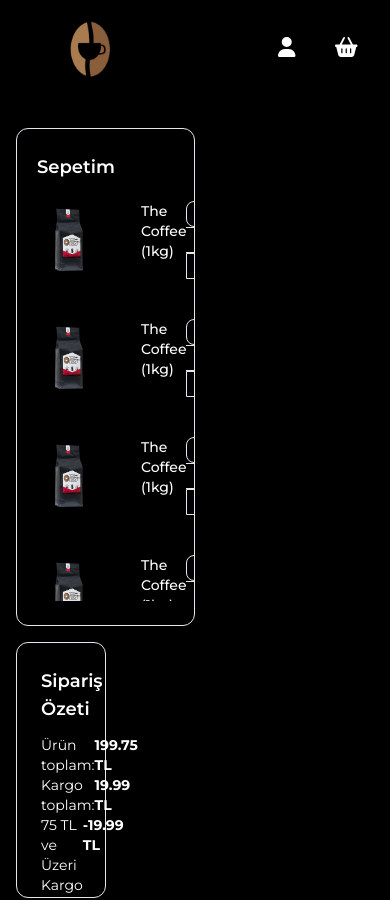
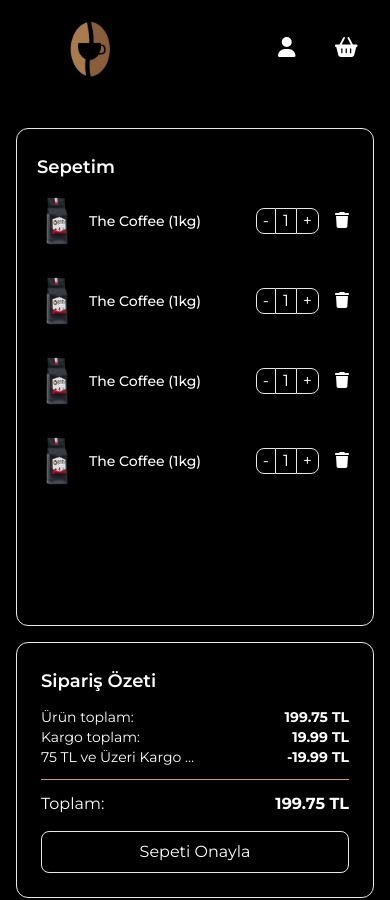
Before and after one commit to frknsprnl/coffee-shop, a React (Vite) app: page /basket in a window 390 px wide. Shown: the top 900 px of the page. Built offline with nearby package versions, Linux system fonts and the light colour scheme.

Commit message:
Fix: Basket Responsive

```diff
--- a/src/pages/Basket/index.jsx
+++ b/src/pages/Basket/index.jsx
@@ -9,24 +9,24 @@ function Basket() {
     <div>
       <Header />
       <div className="flex flex-col md:flex-row py-8 px-4 md:px-12 gap-4 justify-center">
-        <div className="border-[1.6px] py-6 rounded-xl w-1/2 text-white">
+        <div className="border-[1.6px] py-6 rounded-xl w-full md:w-1/2 text-white">
           <h1 className="text-lg md:text-xl font-semibold px-5">Sepetim</h1>
           <div className=" h-[420px] overflow-y-auto">
-            <div className="flex justify-between items-center p-5">
-              <img src={productImage} alt="" width={64} />
-              <div className="flex flex-1 text-white px-10 justify-between">
+            <div className="flex justify-between items-center p-4 md:p-5">
+              <img src={productImage} alt="" className="w-12 md:w-16" />
+              <div className="flex flex-1 text-white px-2 md:px-2 lg:px-10 justify-between items-center">
                 <span className="text-sm font-medium">The Coffee (1kg)</span>
-                <div className=" rounded-lg">
-                  <button className="px-2 border-[1.6px] rounded-tl-lg rounded-bl-lg hover:border-[#cda154] hover:text-[#cda154] duration-500">
+                <div className="whitespace-nowrap rounded-lg">
+                  <button className="px-1.5 md:px-2 border-[1.6px] rounded-tl-lg rounded-bl-lg hover:border-[#cda154] hover:text-[#cda154] duration-500">
                     -
                   </button>
                   <input
                     type="text"
-                    className="w-8 bg-transparent text-center outline-none border-t-[1px] border-b-[1px]"
+                    className="w-5 md:w-8 bg-transparent text-center outline-none border-t-[1px] border-b-[1px]"
                     value={1}
                     pattern="[0-9]*"
                   />
-                  <button className="px-2 border-[1.6px] rounded-tr-lg rounded-br-lg hover:border-[#cda154] hover:text-[#cda154] duration-500">
+                  <button className="px-1.5 md:px-2 border-[1.6px] rounded-tr-lg rounded-br-lg hover:border-[#cda154] hover:text-[#cda154] duration-500">
                     +
                   </button>
                 </div>
@@ -38,21 +38,21 @@ function Basket() {
                 />
               </button>
             </div>
-            <div className="flex justify-between items-center p-5">
-              <img src={productImage} alt="" width={64} />
-              <div className="flex flex-1 text-white px-10 justify-between">
+            <div className="flex justify-between items-center p-4 md:p-5">
+              <img src={productImage} alt="" className="w-12 md:w-16" />
+              <div className="flex flex-1 text-white px-2 md:px-2 lg:px-10 justify-between items-center">
                 <span className="text-sm font-medium">The Coffee (1kg)</span>
-                <div className=" rounded-lg">
-                  <button className="px-2 border-[1.6px] rounded-tl-lg rounded-bl-lg hover:border-[#cda154] hover:text-[#cda154] duration-500">
+                <div className="whitespace-nowrap rounded-lg">
+                  <button className="px-1.5 md:px-2 border-[1.6px] rounded-tl-lg rounded-bl-lg hover:border-[#cda154] hover:text-[#cda154] duration-500">
                     -
                   </button>
                   <input
                     type="text"
-                    className="w-8 bg-transparent text-center outline-none border-t-[1px] border-b-[1px]"
+                    className="w-5 md:w-8 bg-transparent text-center outline-none border-t-[1px] border-b-[1px]"
                     value={1}
                     pattern="[0-9]*"
                   />
-                  <button className="px-2 border-[1.6px] rounded-tr-lg rounded-br-lg hover:border-[#cda154] hover:text-[#cda154] duration-500">
+                  <button className="px-1.5 md:px-2 border-[1.6px] rounded-tr-lg rounded-br-lg hover:border-[#cda154] hover:text-[#cda154] duration-500">
                     +
                   </button>
                 </div>
@@ -64,21 +64,21 @@ function Basket() {
                 />
               </button>
             </div>
-            <div className="flex justify-between items-center p-5">
-              <img src={productImage} alt="" width={64} />
-              <div className="flex flex-1 text-white px-10 justify-between">
+            <div className="flex justify-between items-center p-4 md:p-5">
+              <img src={productImage} alt="" className="w-12 md:w-16" />
+              <div className="flex flex-1 text-white px-2 md:px-2 lg:px-10 justify-between items-center">
                 <span className="text-sm font-medium">The Coffee (1kg)</span>
-                <div className=" rounded-lg">
-                  <button className="px-2 border-[1.6px] rounded-tl-lg rounded-bl-lg hover:border-[#cda154] hover:text-[#cda154] duration-500">
+                <div className="whitespace-nowrap rounded-lg">
+                  <button className="px-1.5 md:px-2 border-[1.6px] rounded-tl-lg rounded-bl-lg hover:border-[#cda154] hover:text-[#cda154] duration-500">
                     -
                   </button>
                   <input
                     type="text"
-                    className="w-8 bg-transparent text-center outline-none border-t-[1px] border-b-[1px]"
+                    className="w-5 md:w-8 bg-transparent text-center outline-none border-t-[1px] border-b-[1px]"
                     value={1}
                     pattern="[0-9]*"
                   />
-                  <button className="px-2 border-[1.6px] rounded-tr-lg rounded-br-lg hover:border-[#cda154] hover:text-[#cda154] duration-500">
+                  <button className="px-1.5 md:px-2 border-[1.6px] rounded-tr-lg rounded-br-lg hover:border-[#cda154] hover:text-[#cda154] duration-500">
                     +
                   </button>
                 </div>
@@ -90,21 +90,21 @@ function Basket() {
                 />
               </button>
             </div>
-            <div className="flex justify-between items-center p-5">
-              <img src={productImage} alt="" width={64} />
-              <div className="flex flex-1 text-white px-10 justify-between">
+            <div className="flex justify-between items-center p-4 md:p-5">
+              <img src={productImage} alt="" className="w-12 md:w-16" />
+              <div className="flex flex-1 text-white px-2 md:px-2 lg:px-10 justify-between items-center">
                 <span className="text-sm font-medium">The Coffee (1kg)</span>
-                <div className=" rounded-lg">
-                  <button className="px-2 border-[1.6px] rounded-tl-lg rounded-bl-lg hover:border-[#cda154] hover:text-[#cda154] duration-500">
+                <div className="whitespace-nowrap rounded-lg">
+                  <button className="px-1.5 md:px-2 border-[1.6px] rounded-tl-lg rounded-bl-lg hover:border-[#cda154] hover:text-[#cda154] duration-500">
                     -
                   </button>
                   <input
                     type="text"
-                    className="w-8 bg-transparent text-center outline-none border-t-[1px] border-b-[1px]"
+                    className="w-5 md:w-8 bg-transparent text-center outline-none border-t-[1px] border-b-[1px]"
                     value={1}
                     pattern="[0-9]*"
                   />
-                  <button className="px-2 border-[1.6px] rounded-tr-lg rounded-br-lg hover:border-[#cda154] hover:text-[#cda154] duration-500">
+                  <button className="px-1.5 md:px-2 border-[1.6px] rounded-tr-lg rounded-br-lg hover:border-[#cda154] hover:text-[#cda154] duration-500">
                     +
                   </button>
                 </div>
@@ -118,7 +118,7 @@ function Basket() {
             </div>
           </div>
         </div>
-        <div className="border-[1.6px] h-64 p-6 rounded-xl w-1/4 text-white flex flex-col">
+        <div className="border-[1.6px] h-64 p-6 rounded-xl w-full md:w-80 lg:w-96 text-white flex flex-col whitespace-nowrap">
           <h1 className="text-lg md:text-xl font-semibold">Sipariş Özeti</h1>
           <ul className="py-3 text-sm border-b border-[#cda154]">
             <li className="flex justify-between">
@@ -130,8 +130,8 @@ function Basket() {
               <b>19.99 TL</b>
             </li>
             <li className="flex justify-between">
-              <span title="75 TL ve Üzeri Kargo Bedava">
-                75 TL ve Üzeri Kargo ...
+              <span title="75 TL ve Üzeri Kargo Bedava" className="w-40 overflow-hidden text-ellipsis">
+                75 TL ve Üzeri Kargo Bedava
               </span>
               <b>-19.99 TL</b>
             </li>
```
